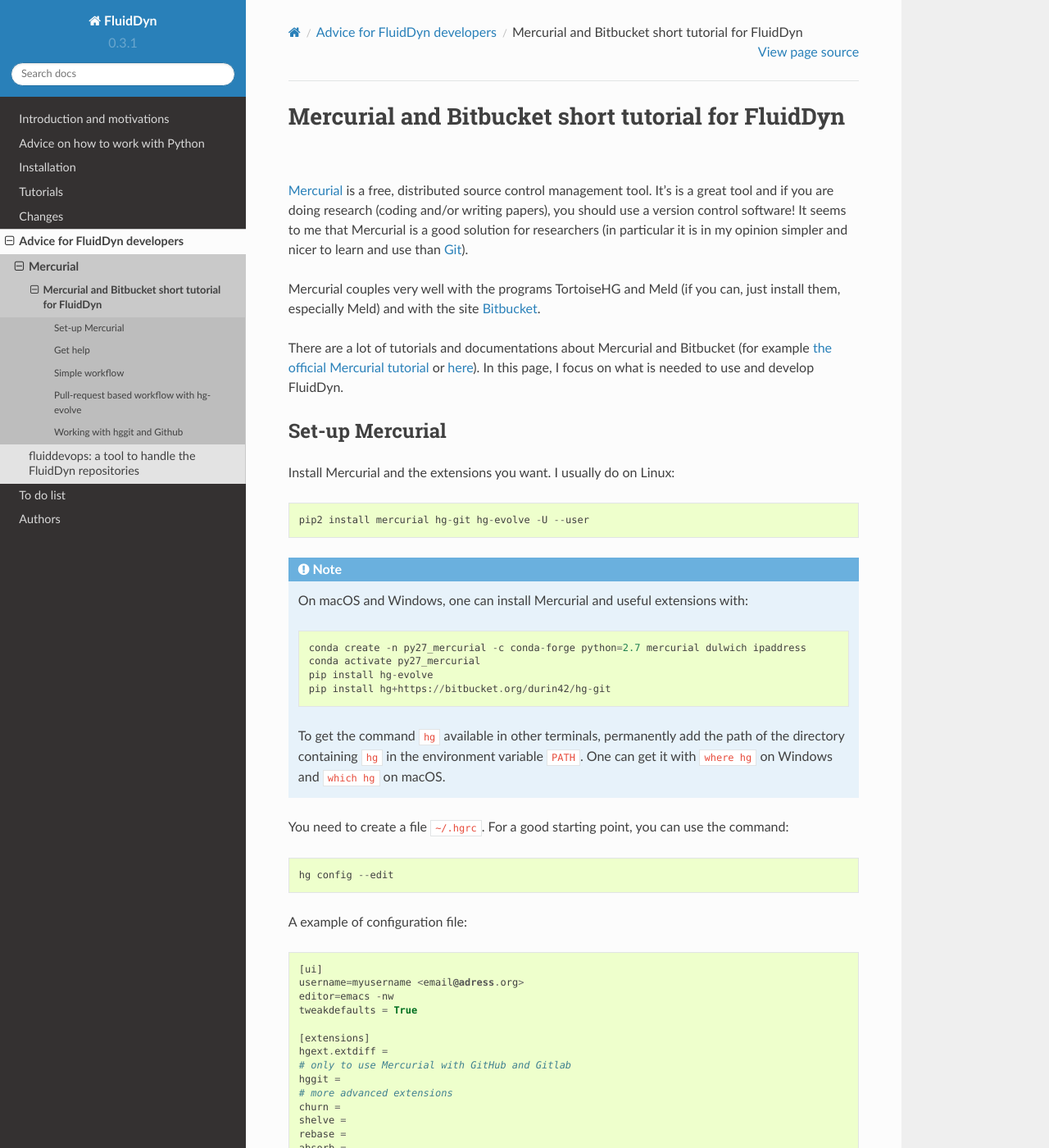
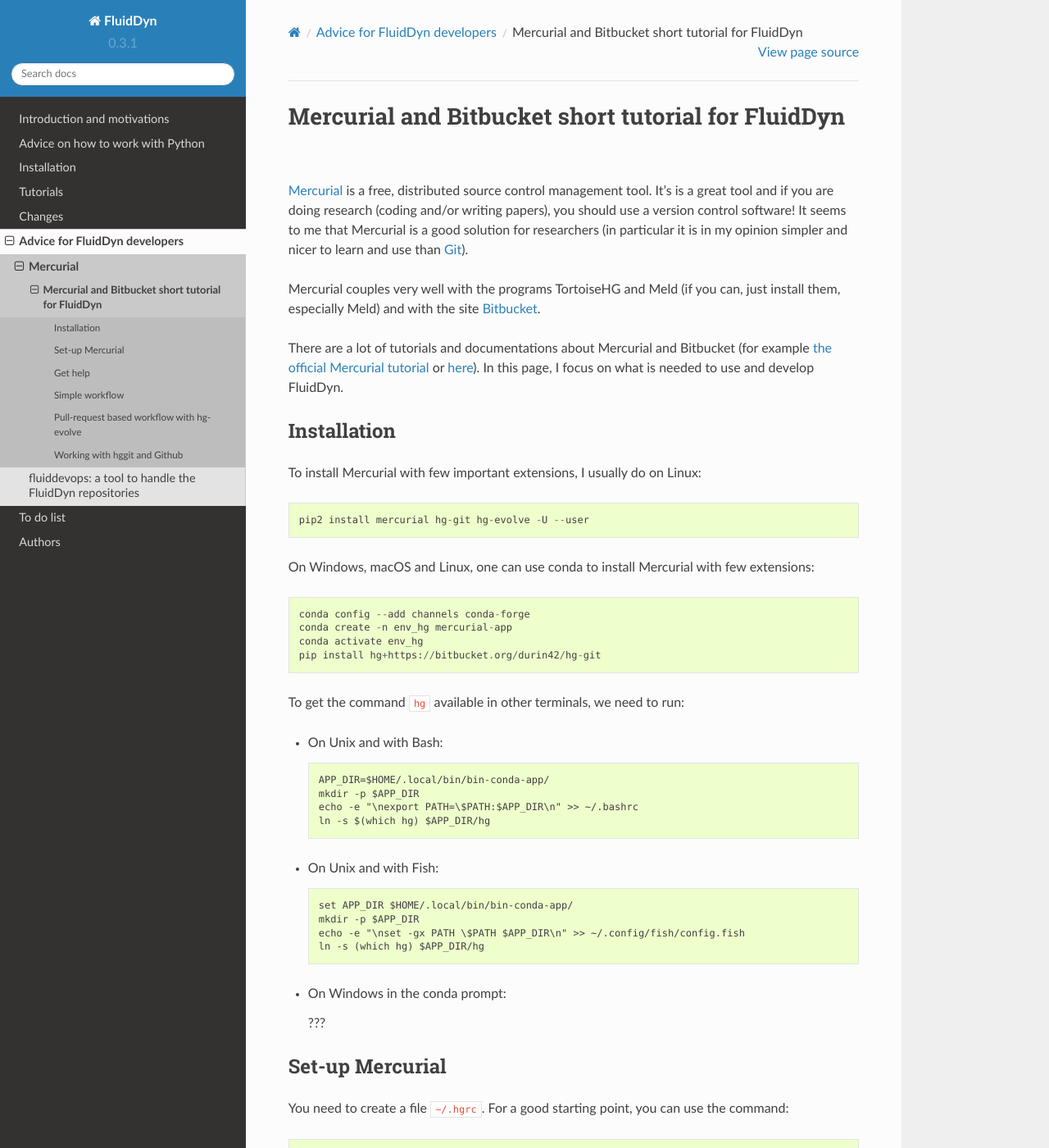
Before and after one commit to fluiddyn/fluiddyn, a Sphinx documentation site: the page built from doc/mercurial_bitbucket.rst, in a window 1280 px wide and 1400 px high. Shown: the whole window at 82% size. Built offline with Sphinx 7.4.7 and the Read the Docs theme 2.0.0, drawn with Linux system fonts in a browser that asks for light colours; pages that are not in the unit, such as notebooks, are missing from menus.

Commit message:
Update after mercurial-app on conda-forge

```diff
--- a/doc/mercurial_bitbucket.rst
+++ b/doc/mercurial_bitbucket.rst
@@ -18,26 +18,43 @@
 <http://www.math.wisc.edu/~jeanluc/bitbucket_instructions.php>`_). In
 this page, I focus on what is needed to use and develop FluidDyn.
 
+Installation
+------------
+
+To install Mercurial with few important extensions, I usually do on Linux::
+
+  pip2 install mercurial hg-git hg-evolve -U --user
+
+On Windows, macOS and Linux, one can use conda to install Mercurial with few
+extensions::
+
+  conda config --add channels conda-forge
+  conda create -n env_hg mercurial-app
+  conda activate env_hg
+  pip install hg+https://bitbucket.org/durin42/hg-git
+
+To get the command ``hg`` available in other terminals, we need to run:
+
+- On Unix and with Bash::
+
+    APP_DIR=$HOME/.local/bin/bin-conda-app/
+    mkdir -p $APP_DIR
+    echo -e "\nexport PATH=\$PATH:$APP_DIR\n" >> ~/.bashrc
+    ln -s $(which hg) $APP_DIR/hg
+
+- On Unix and with Fish::
+
+    set APP_DIR $HOME/.local/bin/bin-conda-app/
+    mkdir -p $APP_DIR
+    echo -e "\nset -gx PATH \$PATH $APP_DIR\n" >> ~/.config/fish/config.fish
+    ln -s (which hg) $APP_DIR/hg
+
+- On Windows in the conda prompt:
+
+  ???
 
 Set-up Mercurial
 ----------------
-
-Install Mercurial and the extensions you want. I usually do on Linux::
-
-  pip2 install mercurial hg-git hg-evolve -U --user
-
-.. note ::
-
-  On macOS and Windows, one can install Mercurial and useful extensions with::
-
-    conda create -n py27_mercurial -c conda-forge python=2.7 mercurial dulwich ipaddress
-    conda activate py27_mercurial
-    pip install hg-evolve
-    pip install hg+https://bitbucket.org/durin42/hg-git
-
-  To get the command ``hg`` available in other terminals, permanently add the
-  path of the directory containing ``hg`` in the environment variable ``PATH``.
-  One can get it with ``where hg`` on Windows and ``which hg`` on macOS.
 
 You need to create a file ``~/.hgrc``. For a good starting point, you can use
 the command::
```
Also changed, not shown: 1 other file.
